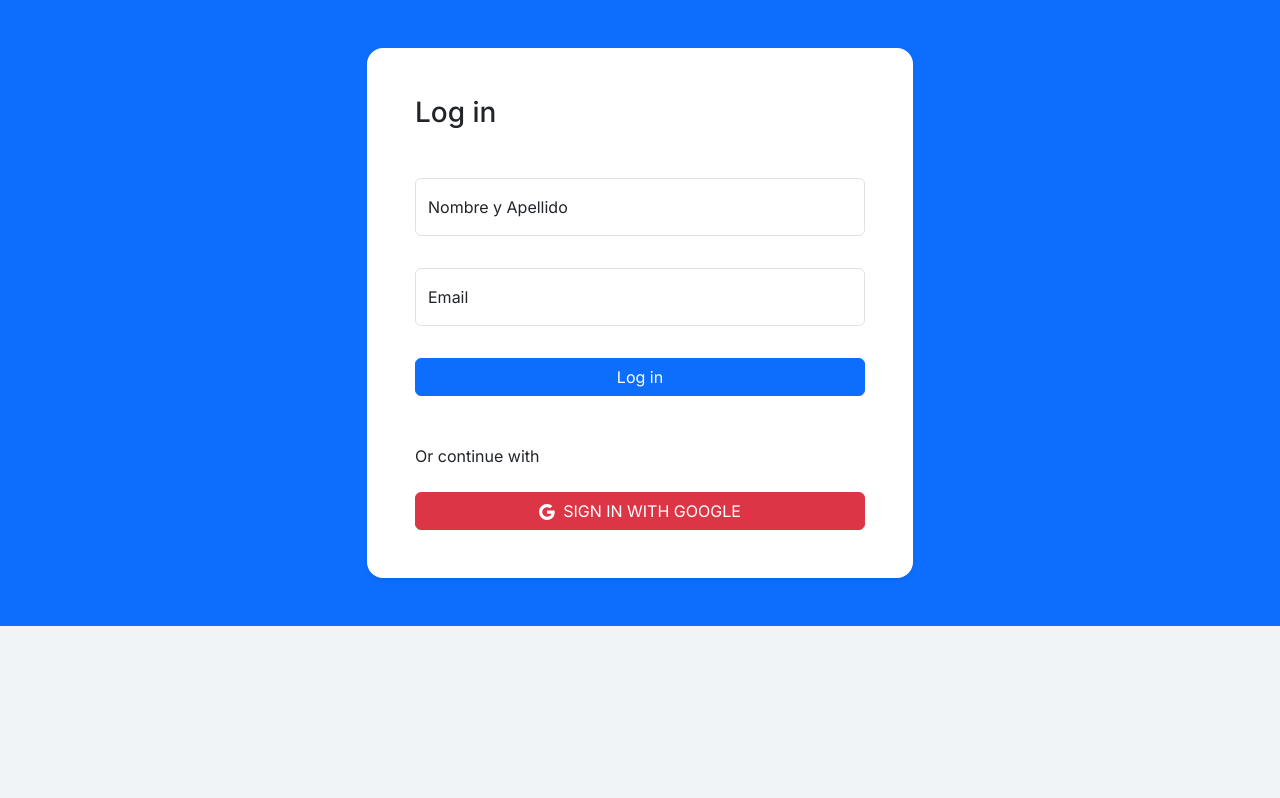
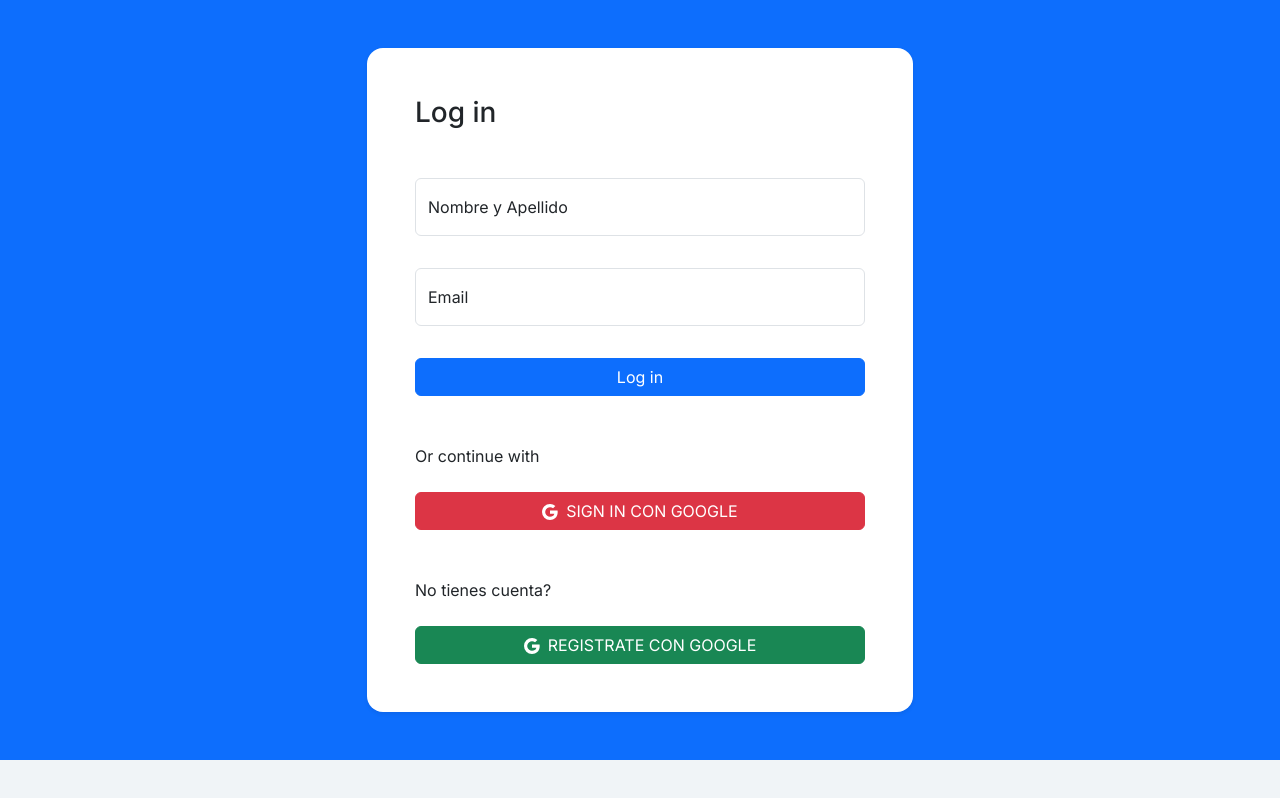
Before and after one commit to david1731/hustle-hooperspr-v2.0, a Next.js app: page /login in a window 1280 px wide. Built offline with nearby package versions, Linux system fonts and the light colour scheme.

Commit message:
working on google oauth

```diff
--- a/src/app/login/page.tsx
+++ b/src/app/login/page.tsx
@@ -1,11 +1,11 @@
+
 import React from 'react';
 import LoginSignup from '../../components/LoginSignup';
 
-const HomeLog = () => {
-    return (
-        <div>
-          <LoginSignup />
-        </div>
-      );
-};
-export default HomeLog;
+export default function HomeLog() {
+  return (
+    <div>
+      <LoginSignup />
+    </div>
+  );
+}
--- a/src/app/page.tsx
+++ b/src/app/page.tsx
@@ -4,7 +4,7 @@ import ServiceCard from '../components/ServiceCard';
 import LevelCard from '../components/LevelCard';
 import Image from 'next/image'; // Import the Image component from next/image
 
-const Home = () => {
+export default function Home() {
   return (
     <div>
       <NavBar /> {/* Add NavBar component here */}
@@ -70,5 +70,3 @@ const Home = () => {
     </div>
   );
 };
-
-export default Home;
--- a/src/components/LoginSignup.tsx
+++ b/src/components/LoginSignup.tsx
@@ -5,8 +5,11 @@ import 'bootstrap/dist/css/bootstrap.min.css';
 import '../styles/LoginSignup.css';
 import { Button } from 'react-bootstrap';
 import { signIn } from 'next-auth/react';
+import { useRouter } from 'next/navigation';
 
 export default function LoginSignup() {
+  const router = useRouter();
+
   const handleSubmit = async (event: React.FormEvent<HTMLFormElement>) => {
     event.preventDefault();
     const formData = new FormData(event.currentTarget);
@@ -20,16 +23,23 @@ export default function LoginSignup() {
     const response = await fetch('/api/create-client', {
       method: 'POST',
       headers: {
-        'Content-Type': 'application/json',
+          'Content-Type' : 'application/json',
       },
-      body: JSON.stringify(formObj), // Ensure the body is sent as JSON
+      body: JSON.stringify(formObj),
     });
-
     const result = await response.json();
     if (result.message) {
       alert(result.message);
     } else {
       // Handle successful signup, redirect or show success message
+    }
+  };
+
+  const handleGoogleSignIn = async () => {
+    try {
+      await signIn('google', { callbackUrl: '/dashboard' });
+    } catch (error) {
+      console.error('Error during Google sign-in:', error);
     }
   };
 
@@ -52,7 +62,7 @@ export default function LoginSignup() {
                   <div className="col-12">
                       <div className="form-floating mb-3">
                         <input
-                            type="fullname"
+                          type="text"
                           className="form-control"
                           name="fullname"
                           id="fullname"
@@ -87,11 +97,24 @@ export default function LoginSignup() {
                   <div className="col-12">
                     <p className="mt-5 mb-4">Or continue with</p>
                     <div className="d-flex gap-3 flex-column">
-                      <Button onClick={() => signIn('google')} className="btn bsb-btn-xl btn-danger">
+                      <Button onClick={handleGoogleSignIn} className="btn bsb-btn-xl btn-danger">
                         <svg xmlns="http://www.w3.org/2000/svg" width="16" height="16" fill="currentColor" className="bi bi-google" viewBox="0 0 16 16">
                           <path d="M15.545 6.558a9.42 9.42 0 0 1 .139 1.626c0 2.434-.87 4.492-2.384 5.885h.002C11.978 15.292 10.158 16 8 16A8 8 0 1 1 8 0a7.689 7.689 0 0 1 5.352 2.082l-2.284 2.284A4.347 4.347 0 0 0 8 3.166c-2.087 0-3.86 1.408-4.492 3.304a4.792 4.792 0 0 0 0 3.063h.003c.635 1.893 2.405 3.301 4.492 3.301 1.078 0 2.004-.276 2.722-.764h-.003a3.702 3.702 0 0 0 1.599-2.431H8v-3.08h7.545z" />
                         </svg>
-                        <span className="ms-2 fs-6 text-uppercase">Sign in With Google</span>
+                        <span className="ms-2 fs-6 text-uppercase">Sign in con Google</span>
+                      </Button>
+                    </div>
+                  </div>
+                </div>
+                <div className="row">
+                  <div className="col-12">
+                    <p className="mt-5 mb-4">No tienes cuenta?</p>
+                    <div className="d-flex gap-3 flex-column">
+                      <Button onClick={handleGoogleSignIn} className="btn bsb-btn-xl btn-success">
+                        <svg xmlns="http://www.w3.org/2000/svg" width="16" height="16" fill="currentColor" className="bi bi-google" viewBox="0 0 16 16">
+                          <path d="M15.545 6.558a9.42 9.42 0 0 1 .139 1.626c0 2.434-.87 4.492-2.384 5.885h.002C11.978 15.292 10.158 16 8 16A8 8 0 1 1 8 0a7.689 7.689 0 0 1 5.352 2.082l-2.284 2.284A4.347 4.347 0 0 0 8 3.166c-2.087 0-3.86 1.408-4.492 3.304a4.792 4.792 0 0 0 0 3.063h.003c.635 1.893 2.405 3.301 4.492 3.301 1.078 0 2.004-.276 2.722-.764h-.003a3.702 3.702 0 0 0 1.599-2.431H8v-3.08h7.545z" />
+                        </svg>
+                        <span className="ms-2 fs-6 text-uppercase">Registrate con Google</span>
                       </Button>
                     </div>
                   </div>
@@ -103,4 +126,4 @@ export default function LoginSignup() {
       </div>
     </section>
   );
-}
+};
```
Also changed, not shown: src/app/dashboard/layout.tsx (added, +28 -0 lines), src/app/dashboard/page.tsx (added, +7 -0 lines). Lines whose indentation alone changed are shown as unchanged.
